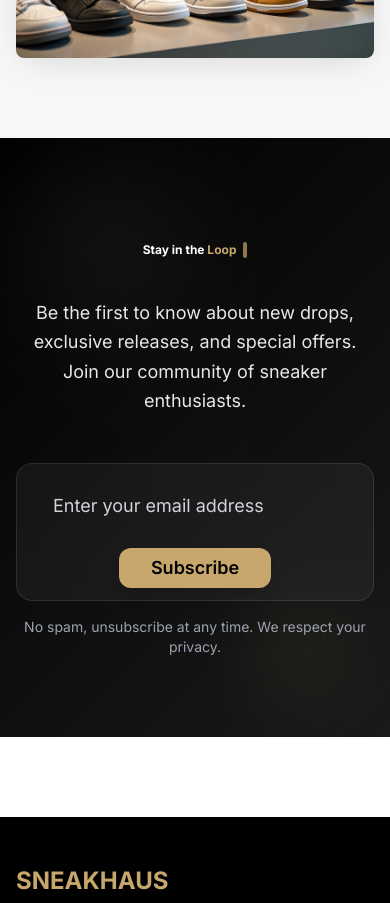
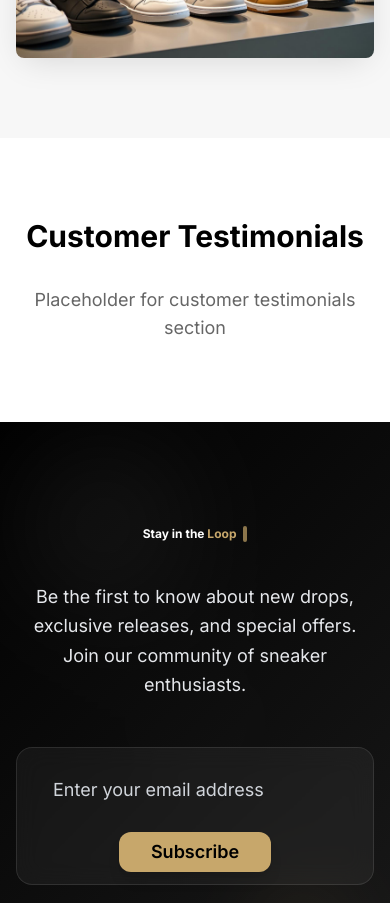
Before and after one commit to SCServices/sneakhaus-kicks-shop, a React (Vite) app: page / in a window 390 px wide. Shown: the part 4860-5763 px from the top of the page. Built offline with nearby package versions, Linux system fonts and the light colour scheme.

Commit message:
Add testimonials placeholder
Insert a placeholder section for testimonials between the "Curated for Every Step" section and the "Stay in the Loop" section. This placeholder will be replaced later.

```diff
--- a/src/pages/Home.tsx
+++ b/src/pages/Home.tsx
@@ -188,6 +188,16 @@ const Home = () => {
         </div>
       </section>
 
+      {/* Testimonials Placeholder */}
+      <section className="py-20">
+        <div className="container mx-auto px-4">
+          <div className="text-center">
+            <h2 className="text-3xl md:text-4xl font-bold mb-8">Customer Testimonials</h2>
+            <p className="text-lg text-muted-foreground">Placeholder for customer testimonials section</p>
+          </div>
+        </div>
+      </section>
+
       {/* Newsletter */}
       <section className="py-20 gradient-hero text-white relative overflow-hidden">
         {/* Background decorative elements */}
```
